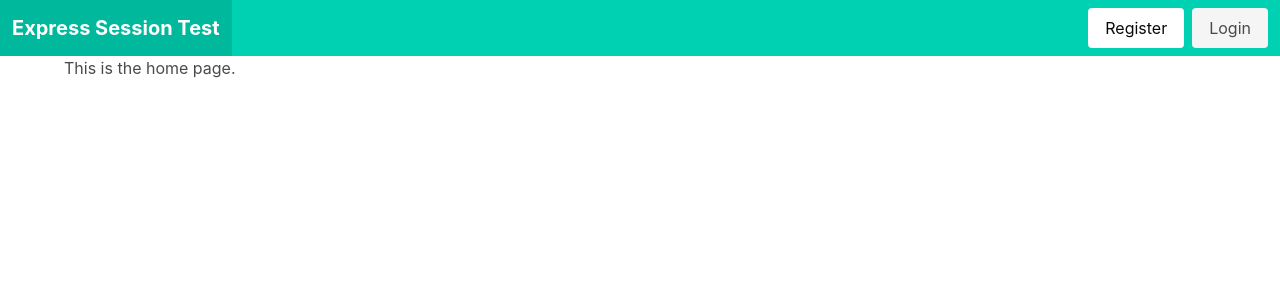
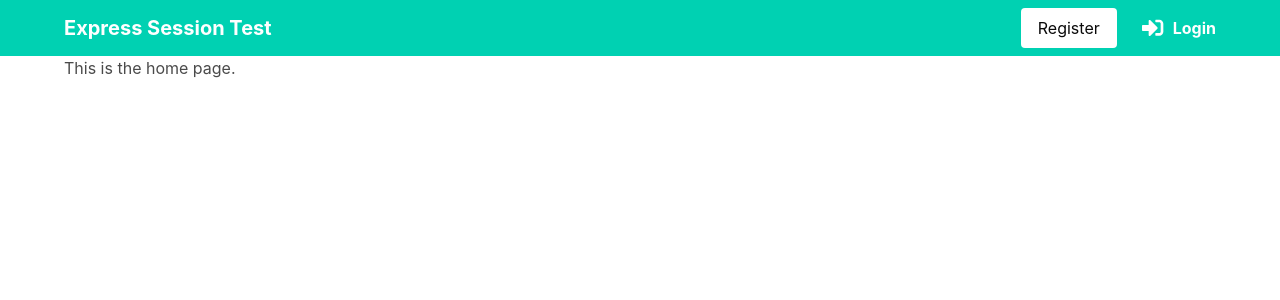
Before and after one commit to lwerner27/session-test-app, a React (Create React App) app in the folder client/: page / in a window 1280 px wide. Shown: the top 300 px of the page. Built offline with nearby package versions, Linux system fonts and the light colour scheme.

Commit message:
Added icon to the navbar

```diff
--- a/client/package.json
+++ b/client/package.json
@@ -3,6 +3,9 @@
     "version": "0.1.0",
     "private": true,
     "dependencies": {
+        "@fortawesome/fontawesome-svg-core": "^1.2.30",
+        "@fortawesome/free-solid-svg-icons": "^5.14.0",
+        "@fortawesome/react-fontawesome": "^0.1.11",
         "@material-ui/core": "^4.11.0",
         "@material-ui/icons": "^4.9.1",
         "@testing-library/jest-dom": "^4.2.4",
--- a/client/src/components/Navbar.js
+++ b/client/src/components/Navbar.js
@@ -1,5 +1,7 @@
 import React from 'react';
 import { Link } from 'react-router-dom';
+import { FontAwesomeIcon } from '@fortawesome/react-fontawesome';
+import { faSignInAlt } from '@fortawesome/free-solid-svg-icons';
 
 const Navbar = ({ toggleBurger, burgerActive }) => {
     return (
@@ -8,6 +10,7 @@ const Navbar = ({ toggleBurger, burgerActive }) => {
             role='navigation'
             aria-label='main navigation'
         >
+            <div className='container'>
                 <div className='navbar-brand'>
                     <Link as='a' className='navbar-item' to='/'>
                         <h1 className='is-size-5'>
@@ -49,14 +52,17 @@ const Navbar = ({ toggleBurger, burgerActive }) => {
                                 >
                                     Register
                                 </Link>
-                            <Link
-                                to='/login'
-                                as='a'
-                                className='button is-light'
-                            >
-                                Login
+                            </div>
+                        </div>
+
+                        <Link className='navbar-item' as='a' to='/login'>
+                            <span className='icon fas fa-lg'>
+                                <FontAwesomeIcon icon={faSignInAlt} />
+                            </span>
+                            <span className='ml-2'>
+                                <strong>Login</strong>
+                            </span>
                         </Link>
-                        </div>
                     </div>
                 </div>
             </div>
```
Lines whose indentation alone changed are shown as unchanged.
